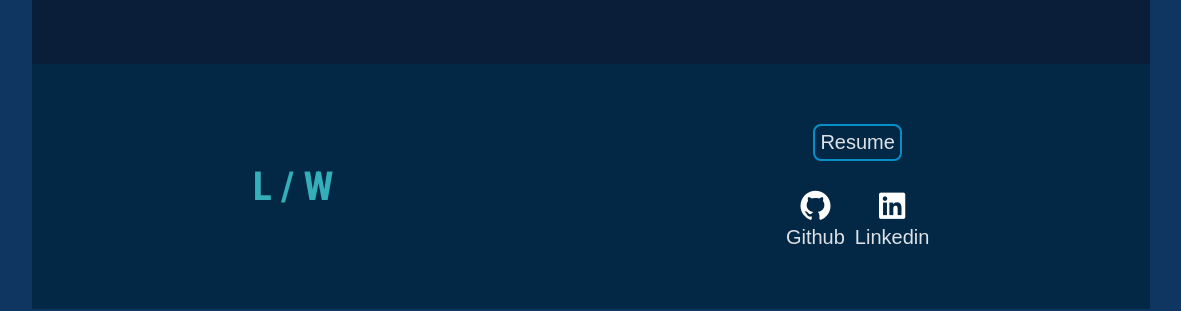
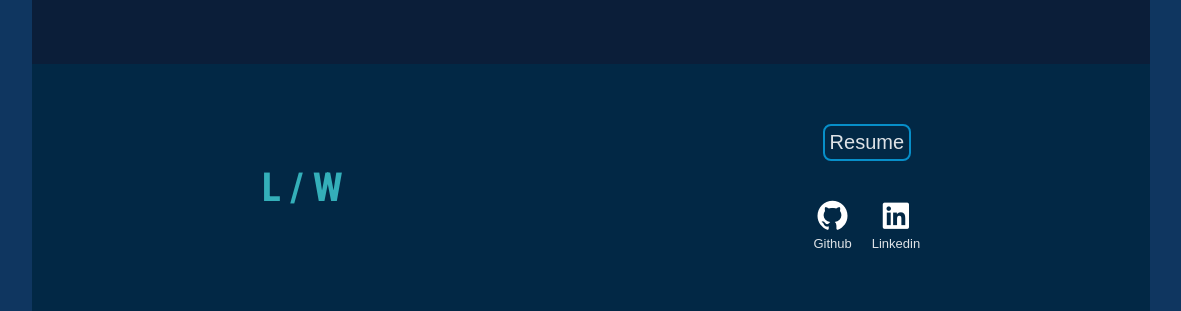
Before and after one commit to liamwoody25/liamwoody25.github.io.2, a plain HTML site: page index.html in a window 1536 px wide. Shown: the part 1955-2266 px from the top of the page, without its empty margins (177-1358 px from the left). Drawn offline with Linux system fonts and the light colour scheme; a web font is replaced by a local one.

Commit message:
making tiny tweaks to css

```diff
--- a/index.html
+++ b/index.html
@@ -130,10 +130,22 @@
             <div class="project-cards">
 
 
+      <!-- project card-1  -->
+        <article class="project-card">
+            <img class="project-card-img" src="./public/assets/images/projects/Screenshot-Booki.png" alt="Booki screenshot">
+          <div class="project-content">
+            <h3>Booki</h3>
+            <p>I created this travel-agency homepage as part of a front-end development bootcamp.</p>
+            <div class="links">
+              <a class="link" href="https://liamwoody25.github.io/Book-travel-agency/">See Project</a>
+              <a class="link" href="https://github.com/liamwoody25/Book-travel-agency.git">View code</a>
+            </div>
+          </div>
+        </article>
+      <!-- project card-1  -->
 
 
-
-        <!-- project card-1  -->
+      <!-- project card-2  -->
         <article class="project-card">
             <img class="project-card-img" src="./public/assets/images/projects/dubai-travel-website.png" alt="dubai-screenshot">
           <div class="project-content">
@@ -145,12 +157,12 @@
               </div>
             </div>
         </article>
-        <!-- project card-1 -->
+      <!-- project card-2 -->
 
 
 
 
-        <!-- project card-2  -->
+      <!-- project card-3  -->
         <article class="project-card">
             <img class="project-card-img" src="./public/assets/images/projects/Screenshot-Tektronics-Project.png" alt="Tektronics-Project-screenshot">
           <div class="project-content">
@@ -163,7 +175,7 @@
               </div>
             </div>
           </article>
-       <!-- project card-2  -->
+       <!-- project card-3  -->
 
 
 
@@ -171,19 +183,7 @@
 
 
 
-    <!-- project card-3  -->
-      <article class="project-card">
-          <img class="project-card-img" src="./public/assets/images/projects/Screenshot-Booki.png" alt="Booki screenshot">
-        <div class="project-content">
-          <h3>Booki</h3>
-          <p>I created this travel-agency homepage as part of a front-end development bootcamp.</p>
-        <div class="links">
-          <a class="link" href="https://liamwoody25.github.io/Book-travel-agency/">See Project</a>
-          <a class="link" href="https://github.com/liamwoody25/Book-travel-agency.git">View code</a>
-        </div>
-        </div>
-      </article>
-    <!-- project card-3  -->
+
 
 
 
--- a/public/css/main.css
+++ b/public/css/main.css
@@ -499,7 +499,7 @@ footer {
 .footer-icons {
   display: flex;
   align-items: center;
-  gap: 10px;
+  gap: 20px;
 }
 
 .fa-github,
@@ -620,6 +620,8 @@ header {
 
 
 
+
+
 /** projects section **/
 
  #Projects {
@@ -638,7 +640,6 @@ header {
 
 /** footer section **/
 
-
 .nav-items {
   display: flex;
   flex-wrap: wrap;
@@ -649,8 +650,10 @@ header {
 
 .footer-content {
   display: flex;
-  gap: 30px;
+  gap: 40px;
 }
+
+/** footer section **/
 
 }
 
@@ -688,7 +691,7 @@ h2 {
 }
 
 .icon-link {
-  font-size: 20px;
+  font-size: 13px;
 }
 
 .fa-github,
@@ -796,5 +799,8 @@ header {
   justify-content: space-around;
 }
 
+/**** projects-section  ****/
+
+
 
 }
```
Lines whose indentation alone changed are shown as unchanged.
